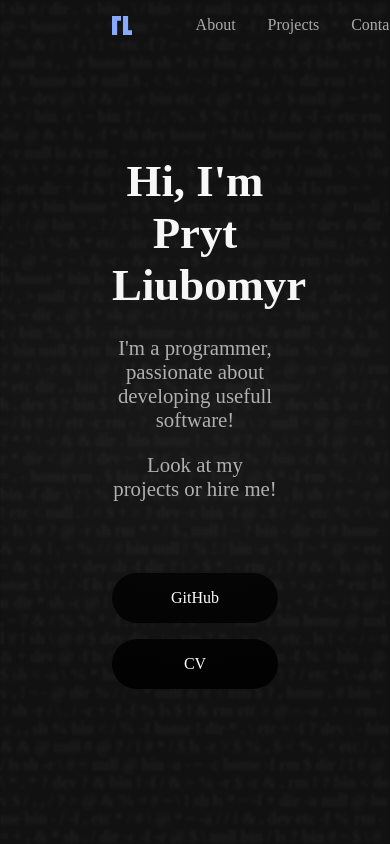
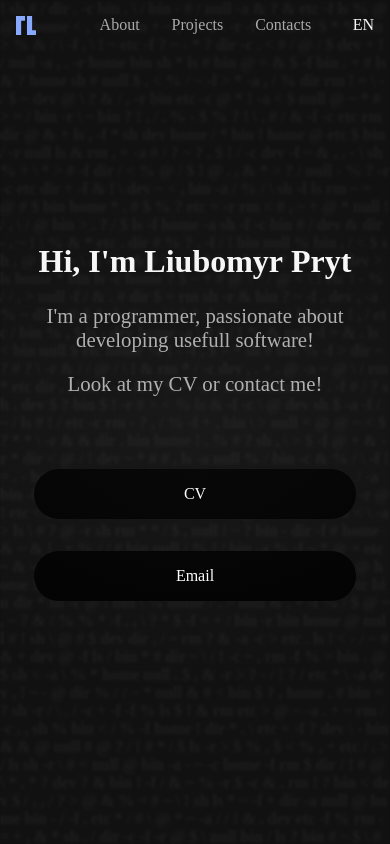
Before and after one commit to prytlubomir/personal_website, a Vue app: page / in a window 390 px wide. Shown: the top 844 px of the page. Built offline with nearby package versions, Linux system fonts and the light colour scheme.

Commit message:
Adapted for smaller screens.

```diff
--- a/src/components/ContentLimiter.vue
+++ b/src/components/ContentLimiter.vue
@@ -12,6 +12,12 @@
         padding: 0 7em;
     }
 
+    @media screen and (max-width: 790px) {
+        .container{
+            padding: 0 1em;
+        }
+    }
+
 </style>
 
 <script>
--- a/src/components/ProjectsSection.vue
+++ b/src/components/ProjectsSection.vue
@@ -1,6 +1,6 @@
 <template>
     <AppSection class="projects" id="projects">
-        <ContentLimiter>
+        <ContentLimiter class="content-limiter">
             <SectionHeading>My projects</SectionHeading>
             <div class="project-cards">
                 <ProjectCard src="/logov5.svg" projectName="Personal website" imgType="icon">
@@ -119,7 +119,7 @@
     }
 </script>
 
-<style>
+<style scoped>
 
 .project-cards {
     --card-width: 16.5rem;
@@ -127,8 +127,12 @@
     gap: 3rem;
     justify-content: center;
     grid-template-columns: repeat(auto-fit, 16.5rem);
-    /*flex-wrap: wrap;*/
-    /*flex-direction: row;*/
+}
+
+@media screen and (max-width: 1160px) {
+    .container{
+        padding: 0 1em;
+    }
 }
 
 </style>
--- a/src/components/TitleScreen.vue
+++ b/src/components/TitleScreen.vue
@@ -1,14 +1,14 @@
 <template>
     <section class="title">
         <ContentLimiter class="container">
-            <h1>Hi, I'm Pryt Liubomyr</h1>
+            <h1><span>Hi, I'm</span> <span><span>Liubo&shy;myr</span> <span>Pryt</span></span></h1>
             <div class="intro">
                 <p>I'm a programmer, passionate about developing usefull software!</p>
-                <p class="calling"><span>Look at my projects</span> <span>or</span> <span>hire me!</span></p>
+                <p class="calling"><span>Look at my CV</span> <span>or</span> <span>contact me!</span></p>
             </div>
             <div class="buttons">
-                <LinkButton class="button" href="#">GitHub</LinkButton>
                 <LinkButton class="button" href="#">CV</LinkButton>
+                <LinkButton class="button" href="#">Email</LinkButton>
             </div>
         </ContentLimiter>
         <ShellBackground />
@@ -54,10 +54,14 @@
         margin-bottom: 2.5em;
     }
 
-    .title h1 {
+    h1 {
         font-size: 2.8rem;
         text-align: center;
         margin: 0 0 .1em 0;
+    }
+
+    h1 span {
+        display: inline-block;
     }
 
     .buttons {
@@ -83,4 +87,29 @@
             transparent 100%
         );
     }
+
+    @media screen and (max-width: 600px) {
+        .buttons {
+            gap: 2em 1em;
+        }
+    }
+
+    @media screen and (max-width: 530px) {
+        .button {
+            flex-basis: 90%;
+        }
+    }
+
+    @media screen and (max-width: 470px) {
+        h1 {
+            font-size: 2rem;
+        }
+    }
+
+    @media screen and (max-width: 300px) {
+        .button {
+            flex-basis: 100%;
+        }
+    }
+
 </style>
```
